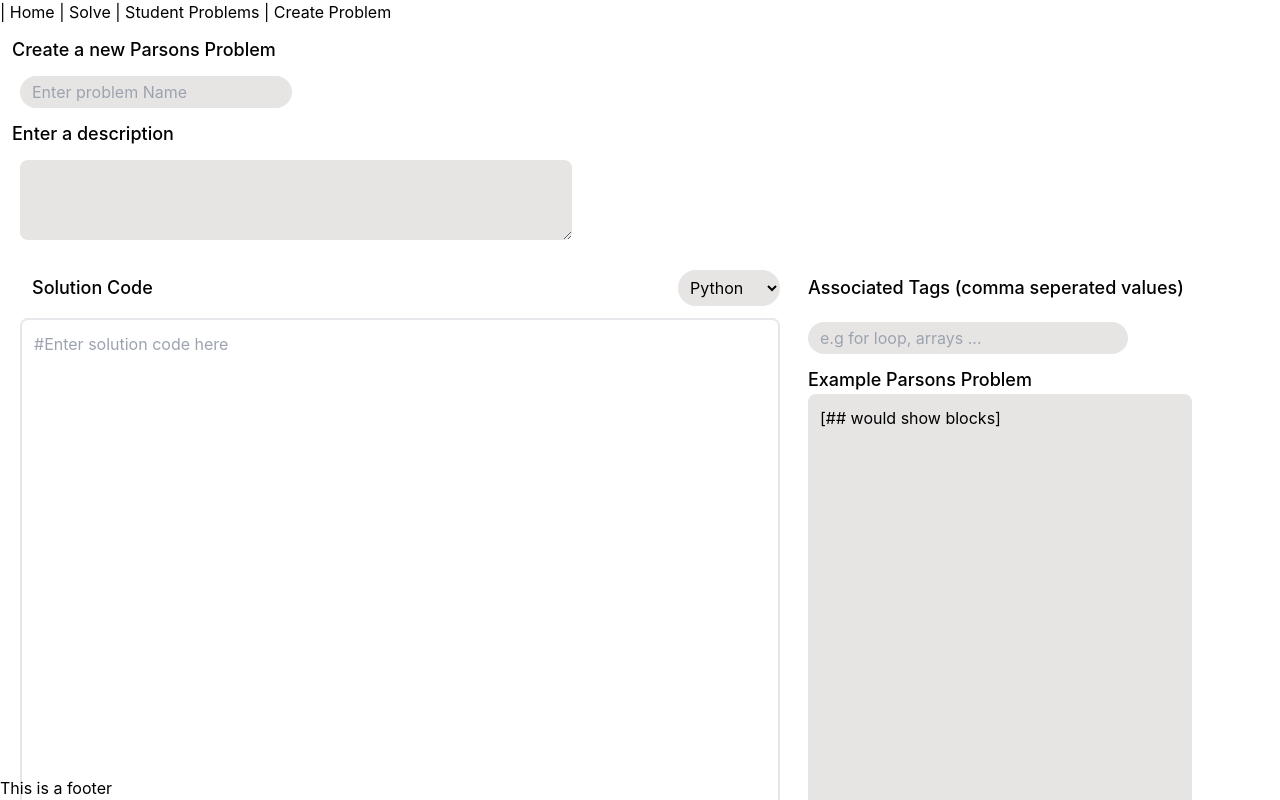
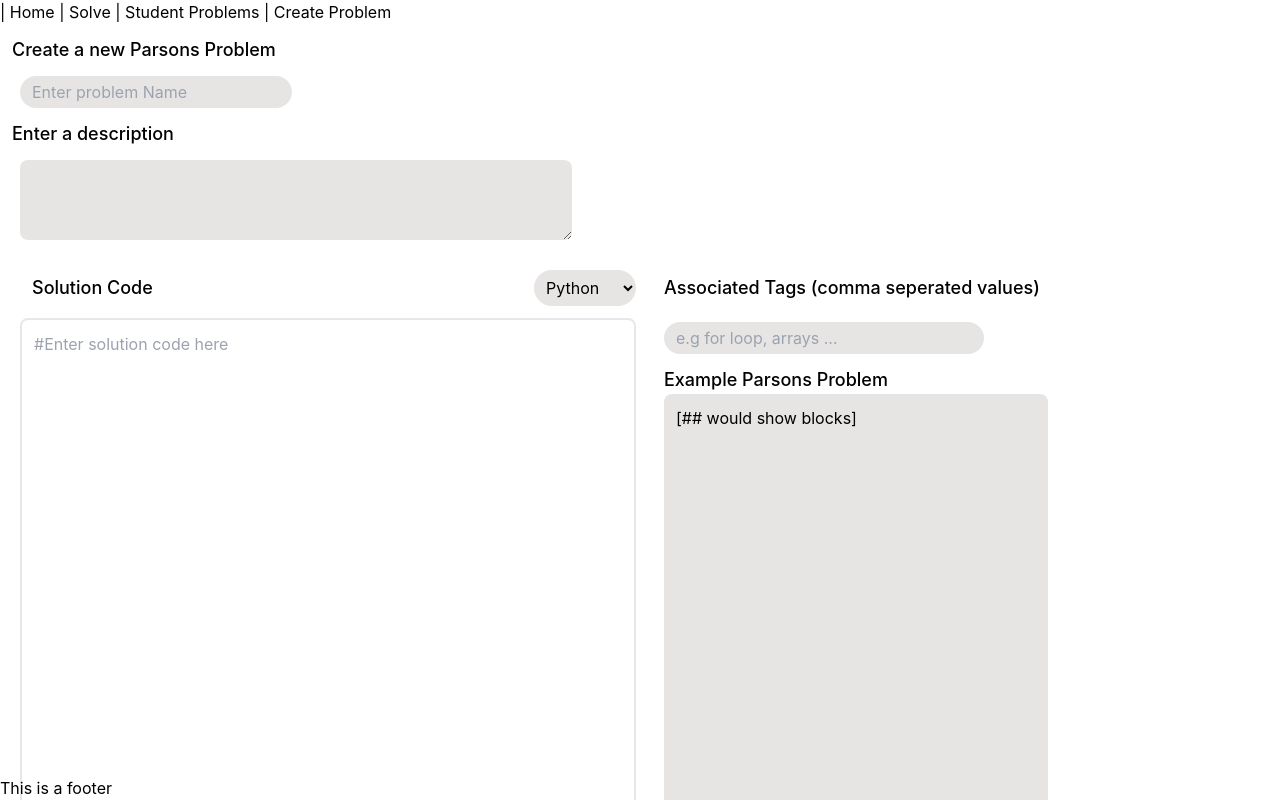
Before and after one commit to HiruNya/Parsons-Tool, a React (Create React App) app in the folder parsons-tool-frontend/: page /create in a window 1280 px wide. Shown: the top 800 px of the page. Built offline with nearby package versions, Linux system fonts and the light colour scheme.

Commit message:
Linked up naive generator + fixed checkboxes

```diff
--- a/parsons-tool-frontend/src/components/blocks/Block.js
+++ b/parsons-tool-frontend/src/components/blocks/Block.js
@@ -67,7 +67,7 @@ const Block = ({ id, text, index, moveCard, fadedIndices, indentation }) => {
     const marginLeft = (indentation * 20) + "px"
     drag(drop(ref))
     return (
-        <div className="flex py-2 px-4 mb-2 border-2 border-stone-400 border-dashed justify-start cursor-move bg-white" ref={ref} style={{ marginLeft }} data-handler-id={handlerId}>
+        <div className="flex py-2 px-4 mb-2 border-2 border-stone-400 border-solid rounded-full justify-start cursor-move bg-white" ref={ref} style={{ marginLeft }} data-handler-id={handlerId}>
             {toFadedChildren(text, fadedIndices)}
         </div>
     )
--- a/parsons-tool-frontend/src/pages/ProblemGeneration.js
+++ b/parsons-tool-frontend/src/pages/ProblemGeneration.js
@@ -1,29 +1,39 @@
 import { React, useState } from "react";
+import { mapLine } from "../generators/naiveGenerator";
 
 export default function ProblemGeneration({ addProblem }) {
   const [name, setName] = useState("");
   const [description, setDescription] = useState("");
-  // TODO: Seperate tags and use an array as opposed to strings
+  const [code, setCode] = useState("");
   const [tags, setTags] = useState("");
+  const [ strategies, setStrategy] = useState([]);
+
+  const stratState = [false,false,false,false]
+
+  const handleCheckbox = (index) => {
+    stratState[index] = !stratState[index]
+    setStrategy(...stratState)
+  }
 
   const createProblem = () => {
-    // Validate
+    // TODO Validate the actual code block to check it is valid for execution based
 
+
+    //Create a new problem object, block generation occurs here
     const newProblem = {
       id: "NEED ID",
-      name: { name },
-      description: {description},
+      name: name,
+      description: description,
       difficulty: "Easy - DECISION",
-      tags: [{tags}],
+      tags: [tags.split(',')],
       variations: ["faded", "2d"],
       language: "Python",
       author: "F.Fromont",
       problem: {
-        blocks: [],
+        blocks: [ code.split('\n').map(mapLine)],
         solution: [],
       }
     };
-
     addProblem(newProblem)
   };
 
@@ -58,8 +68,8 @@ export default function ProblemGeneration({ addProblem }) {
 
       <div className="flex flex-row w-full">
         <div className="flex flex-col w-full ml-5">
-          <div className="flex flex-row w-full">
-            <div>
+          <div className="flex flex-row">
+            <div className="flex flex-col w-full">
               <div className="flex flex-row ">
                 <h2 className="px-3 py-1 my-3 text-lg font-medium">
                   Solution Code
@@ -68,7 +78,7 @@ export default function ProblemGeneration({ addProblem }) {
                   className="bg-stone-200 rounded-full px-2 py-1 text-black my-3 ml-auto"
                   name="language"
                   id="language"
-                  value="1"
+                  defaultValue="1"
                 >
                   <option value="python">Python</option>
                   <option value="c">C</option>
@@ -77,12 +87,13 @@ export default function ProblemGeneration({ addProblem }) {
               </div>
               <div>
                 <textarea
-                  className="border-2 border-solid rounded-lg p-3"
+                  className="border-2 border-solid rounded-lg p-3 w-full"
                   name="solution"
                   id=""
                   cols="70"
                   rows="20"
                   placeholder="#Enter solution code here"
+                  onChange={(event) => setCode(event.target.value)}
                 />
               </div>
 
@@ -90,37 +101,41 @@ export default function ProblemGeneration({ addProblem }) {
                 <h2 className="text-lg font-medium">Generation Settings</h2>
                 <div className="grid grid-cols-2 gap-1 gap-x-1 w-min ml-5">
                   <input
-                    className="mt-2"
+                    className="mt-2 indeterminate:bg-gray-300 checked:bg-blue-500 w-min"
                     type="checkbox"
                     name="Strategy1"
                     id="Strategy1"
+                    onChange={() => handleCheckbox(0)}
                   />
                   <label className="ml-3" htmlFor="Strategy1">
                     Strategy1
                   </label>
                   <input
-                    className="mt-2"
+                    className="mt-2 indeterminate:bg-gray-300 checked:bg-blue-500 w-min"
                     type="checkbox"
                     name="Strategy2"
                     id="Strategy2"
+                    onChange={() => handleCheckbox(1)}
                   />
                   <label className="ml-3" htmlFor="Strategy2">
                     Strategy2
                   </label>
                   <input
-                    className="mt-2"
+                    className="mt-2 indeterminate:bg-gray-300 checked:bg-blue-500 w-min"
                     type="checkbox"
                     name="Strategy3"
                     id="Strategy3"
+                    onChange={() => handleCheckbox(2)}
                   />
                   <label className="ml-3" htmlFor="Strategy3">
                     Strategy3
                   </label>
                   <input
-                    className="mt-2"
+                    className="mt-2 indeterminate:bg-gray-300 checked:bg-blue-500 w-min"
                     type="checkbox"
                     name="Strategy4"
                     id="Strategy4"
+                    onChange={() => handleCheckbox(3)}
                   />
                   <label className="ml-3" htmlFor="Strategy4">
                     Strategy4
@@ -147,7 +162,7 @@ export default function ProblemGeneration({ addProblem }) {
               </p>
 
               <div className="ml-16">
-                <button className="px-4 py-2 mr-3 bg-green-400 text-white rounded-full hover:bg-green-500" onClick={createProblem()}>
+                <button className="px-4 py-2 mr-3 bg-green-400 text-white rounded-full hover:bg-green-500" onClick={createProblem}>
                   Create
                 </button>
                 <button className="px-4 py-2 mr-3 bg-blue-400 text-white rounded-full hover:bg-blue-500">
```
Also changed, not shown: 1 other file (tests, documents, lock files or other folders).
